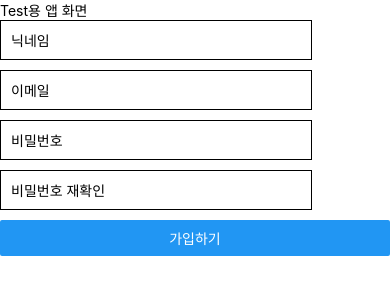
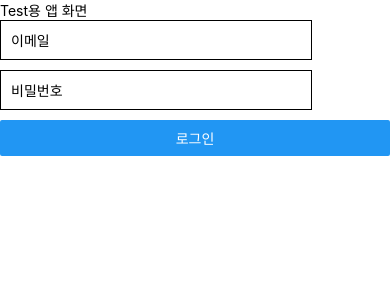
Before and after one commit to toppingh/Greendan, a React Native app: screen / in a window 390 px wide. Shown: the top 300 px of the page. Built offline with nearby package versions, Linux system fonts and the light colour scheme.

Commit message:
0820 로그인 연동

```diff
--- a/App.js
+++ b/App.js
@@ -1,12 +1,14 @@
 import React from 'react';
 import {View, Text} from 'react-native';
-import SignUpScreen from './src/component/SignUpScreen';
+// import SignUpScreen from './src/component/SignUpScreen';
+import LoginScreen from './src/component/LoginScreen';
 
 const App = () => {
     return (
         <View>
             <Text>Test용 앱 화면</Text>
-            <SignUpScreen />
+            {/* <SignUpScreen /> */}
+            <LoginScreen />
         </View>
     );
 };
--- /dev/null
+++ b/src/component/LoginScreen.js
@@ -0,0 +1,67 @@
+import React, { useState } from "react";
+import { View, TextInput, Button, Alert, StyleSheet } from 'react-native';
+
+const LoginScreen = () => {
+    const [email, setEmail] = useState('');
+    const [password, setPassword] = useState('');
+    const [isLoggedIn, setLoggedIn] = useState(false);
+
+    const handleLogin = async () => {
+        try{
+            const response = await fetch ('http://172.30.1.3:8000/accounts/dj-rest-auth/login/', {
+                method: 'POST',
+                headers: {
+                    'Content-Type': 'application/json',
+                },
+                body: JSON.stringify({
+                    email,
+                    password
+                }),
+            });
+
+            const data = await response.json();
+            Alert.alert('로그인 성공!!');
+
+        } catch (error) {
+            console.error('API 요청 data : ', JSON.stringify(data, null, 2));
+            // console.error(`에러 발생 : ${error}`);
+        }
+    };
+
+return (
+    <View style={styles.container}>
+        {isLoggedIn ? (
+            <Text>환영합니다!</Text>
+        ) : (
+            <View>
+                <TextInput
+                    placeholder='이메일'
+                    value={email}
+                    onChangeText={setEmail}
+                    style={styles.input}
+                />
+                <TextInput
+                    placeholder='비밀번호'
+                    value={password}
+                    onChangeText={setPassword}
+                    secureTextEntry
+                    style={styles.input}
+                />
+                <Button title='로그인' onPress={handleLogin} />
+            </View>
+        )}
+    </View>
+    );
+};
+
+const styles = StyleSheet.create({
+    input: {
+        width: '80%',
+        height: 40,
+        borderWidth: 1,
+        marginBottom: 10,
+        paddingLeft: 10,
+    },
+});
+
+export default LoginScreen;
--- a/src/component/SignUpScreen.js
+++ b/src/component/SignUpScreen.js
@@ -8,7 +8,7 @@ const SignUpScreen = () => {
     const [password2, setPassword2] = useState('');
 
     const handleSignUp = async () => {
-        const djServer = 'http://172.30.1.32:8000/accounts/dj-rest-auth/registration/';
+        const djServer = 'http://172.30.1.3:8000/accounts/dj-rest-auth/registration/';
 
         try {
             const response = await fetch(djServer, {
@@ -25,7 +25,7 @@ const SignUpScreen = () => {
             });
 
             const data = await response.json();
-            Alert.alert('API 요청 data : ', JSON.stringify(data, null, 2));
+            Alert.alert('회원가입 성공!!');
         } catch (error) {
             console.error('API 요청 에러 : ', error);
         }
```
Also changed, not shown: 1 other file (tests, documents, lock files or other folders).
